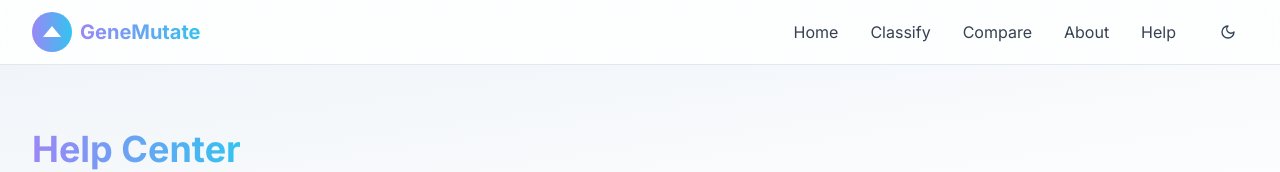
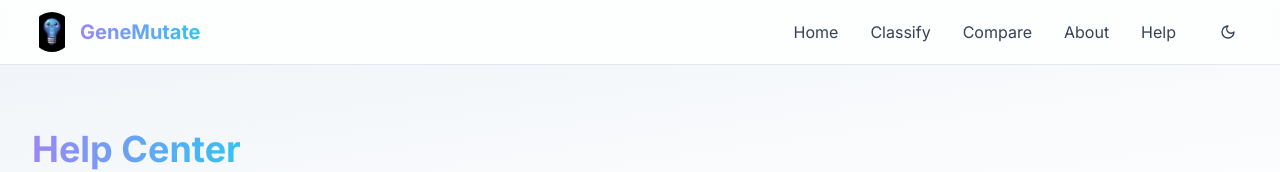
Before and after one commit to Alaa612/gene-ai-navigator, a React (Vite) app: page /help in a window 1280 px wide. Shown: the top 172 px of the page. Built offline with nearby package versions, Linux system fonts and the light colour scheme.

Commit message:
Replace logo in navbar
Replaces the logo next to the "GeneMutate" title in the navbar with the provided image.

```diff
--- a/src/components/Navbar.tsx
+++ b/src/components/Navbar.tsx
@@ -40,10 +40,12 @@ const Navbar = () => {
         <div className="flex justify-between h-16">
           <div className="flex items-center">
             <Link to="/" className="flex items-center">
-              <div className="w-10 h-10 rounded-full bg-gradient-to-r from-genomic-purple to-genomic-blue flex items-center justify-center">
-                <svg className="w-6 h-6 text-white" viewBox="0 0 24 24" fill="none" xmlns="http://www.w3.org/2000/svg">
-                  <path d="M12 6L21 17H3L12 6Z" fill="currentColor" />
-                </svg>
+              <div className="w-10 h-10 rounded-full overflow-hidden flex items-center justify-center">
+                <img
+                  src="/lovable-uploads/9d65ea3b-f79e-41b0-9bbe-3a592ea5d5f4.png"
+                  alt="GeneMutate Logo"
+                  className="w-full h-full object-contain"
+                />
               </div>
               <span className="ml-2 text-xl font-bold bg-gradient-to-r from-genomic-purple to-genomic-blue bg-clip-text text-transparent">
                 GeneMutate
```
Also changed, not shown: public/lovable-uploads/9d65ea3b-f79e-41b0-9bbe-3a592ea5d5f4.png (added).
